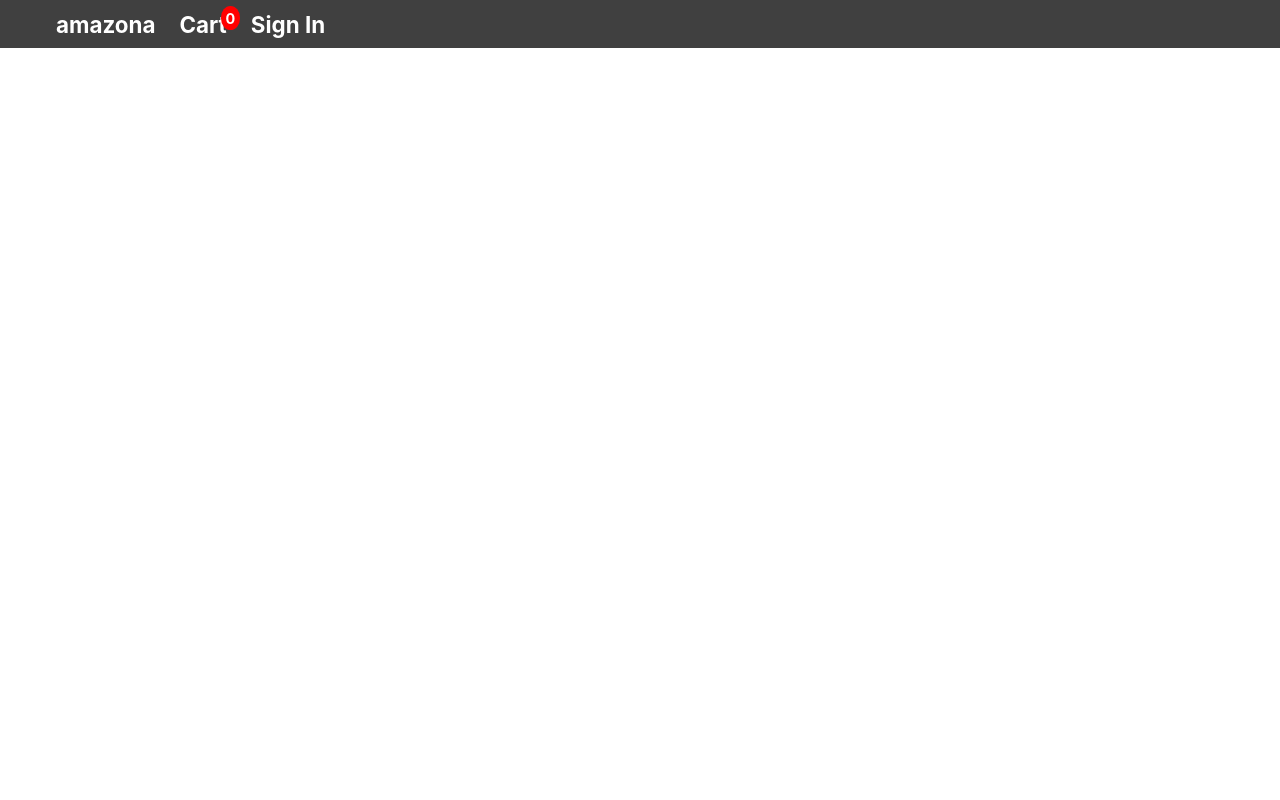
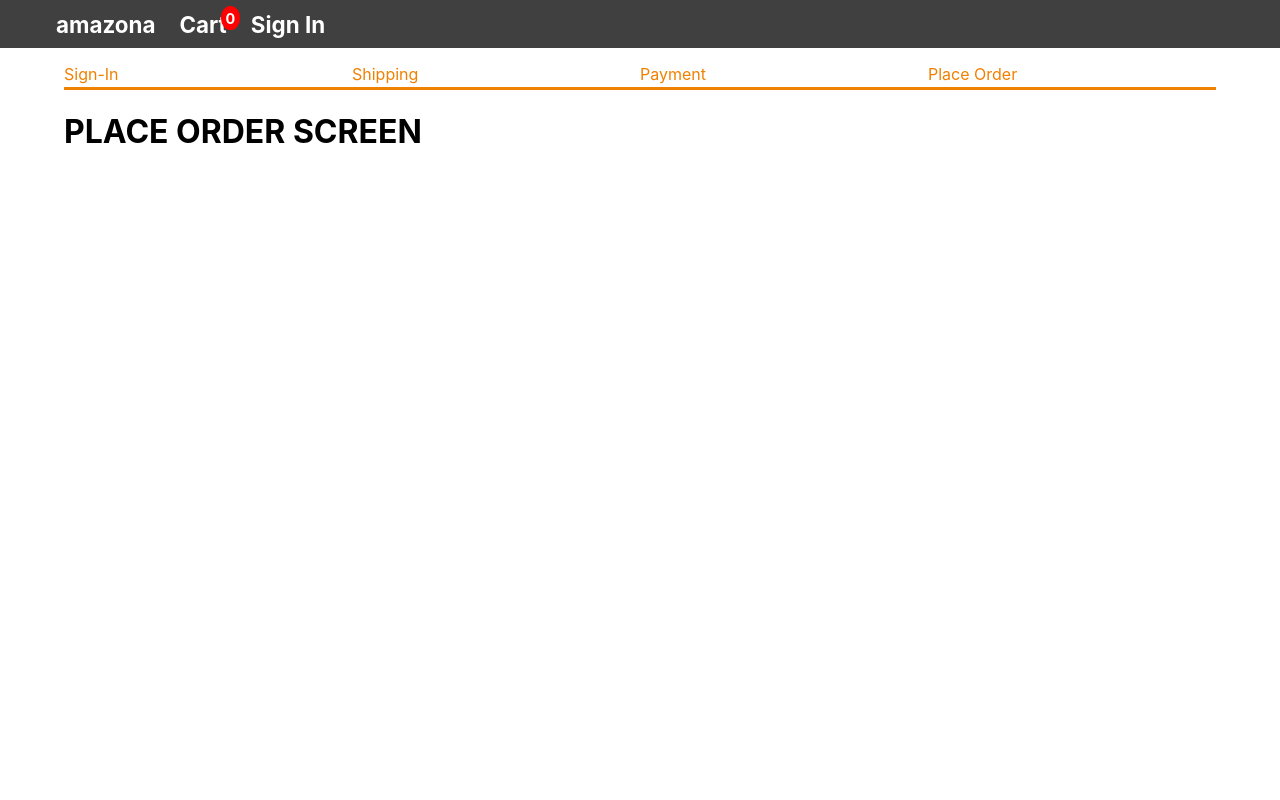
Before and after one commit to Damirbey/Amazona, a React (Create React App) app in the folder frontend/: page /placeOrder in a window 1280 px wide. Shown: the top 800 px of the page. Built offline with nearby package versions, Linux system fonts and the light colour scheme.

Commit message:
Working on the Place Order screen

```diff
--- a/frontend/src/App.js
+++ b/frontend/src/App.js
@@ -10,6 +10,7 @@ import { ToastContainer } from 'react-toastify';
 import 'react-toastify/dist/ReactToastify.css';
 import ShippingAddressScreen from './screens/ShippingAddressScreen';
 import PaymentScreen from './screens/PaymentScreen';
+import PlaceOrderScreen from './screens/PlaceOrderScreen';
 
 function App() {
   //EXTRACTING GLOBAL STATES FROM THE CONTEXT STORE
@@ -81,6 +82,7 @@ function App() {
             <Route path="/signUp" element={<SignUpScreen />} />
             <Route path="/shipping" element={<ShippingAddressScreen />} />
             <Route path="/payment" element={<PaymentScreen />} />
+            <Route path="/placeOrder" element={<PlaceOrderScreen />} />
           </Routes>
         </main>
         <footer className="footer">
--- /dev/null
+++ b/frontend/src/screens/PlaceOrderScreen.js
@@ -0,0 +1,14 @@
+import React, { useContext } from 'react';
+import { Store } from '../Store';
+import CheckoutSteps from '../components/CheckoutSteps';
+
+function PlaceOrderScreen() {
+  return (
+    <div>
+      <CheckoutSteps step1 step2 step3 step4 />
+      <h1>PLACE ORDER SCREEN</h1>
+    </div>
+  );
+}
+
+export default PlaceOrderScreen;
```
